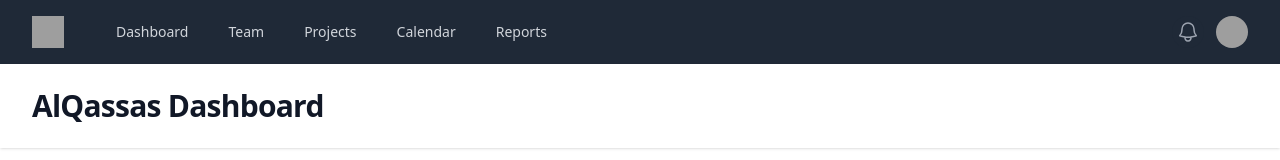
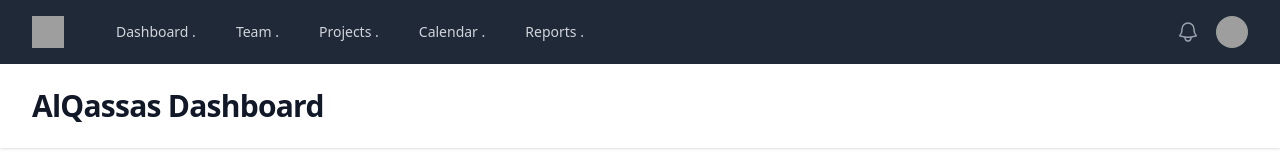
Before and after one commit to abdulrhmanalqassas/Dash-ts-react, a React (Create React App) app: page / in a window 1280 px wide. Shown: the top 160 px of the page. Built offline with nearby package versions, Linux system fonts and the light colour scheme; grey boxes are pictures that could not be loaded.

Commit message:
onClick navigation

```diff
--- a/src/Dashboard/Closer.tsx
+++ b/src/Dashboard/Closer.tsx
@@ -2,6 +2,7 @@ import { Disclosure } from "@headlessui/react";
 import { BellIcon } from "@heroicons/react/24/outline";
 import { MobileMenu, DiscloserPanel } from "./MobileMenu";
 import ProfilePenal from "./ProfilePenal";
+import { useNavigate } from "react-router-dom";
 
 const user = {
   name: "alQassas Cook",
@@ -26,7 +27,11 @@ function classNames(...classes: any) {
   return classes.filter(Boolean).join(" ");
 }
 
-const Closer = () => (
+const Closer = () => {
+
+  const navigate = useNavigate();
+
+  return(
   <Disclosure as="nav" className="bg-gray-800">
     {({ open }: { open: any }) => (
       <>
@@ -45,7 +50,7 @@ const Closer = () => (
                   {navigation.map((item) => (
                     <a
                       key={item.name}
-                      href={item.href}
+                      onClick={() => navigate(item.href)}
                       className={classNames(
                         item.current
                           ? "bg-gray-900 text-white"
@@ -54,7 +59,7 @@ const Closer = () => (
                       )}
                       aria-current={item.current ? "page" : undefined}
                     >
-                      {item.name}
+                      {item.name} .
                     </a>
                   ))}
                 </div>
@@ -90,6 +95,6 @@ const Closer = () => (
       </>
     )}
   </Disclosure>
-);
+)};
 
 export default Closer;
```
